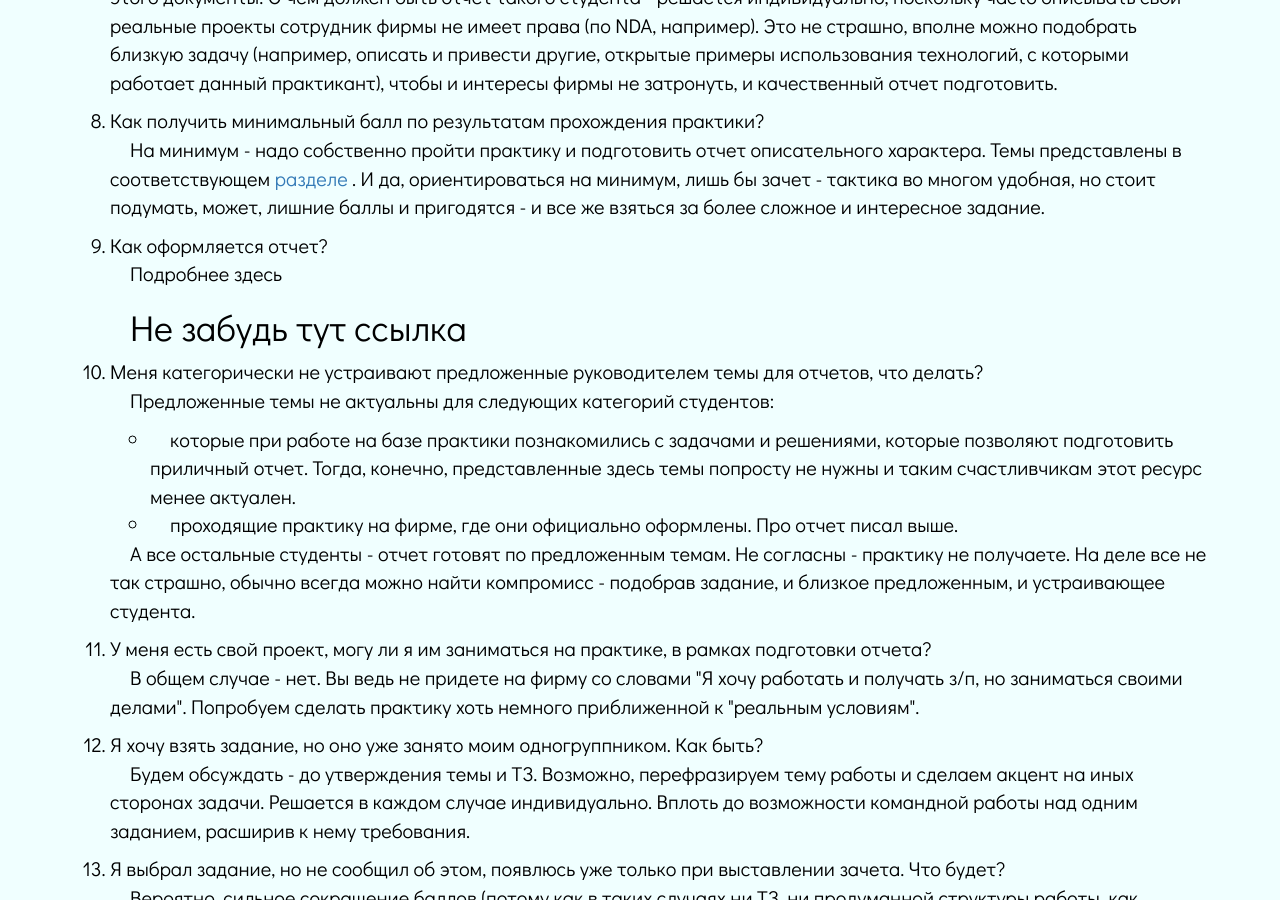
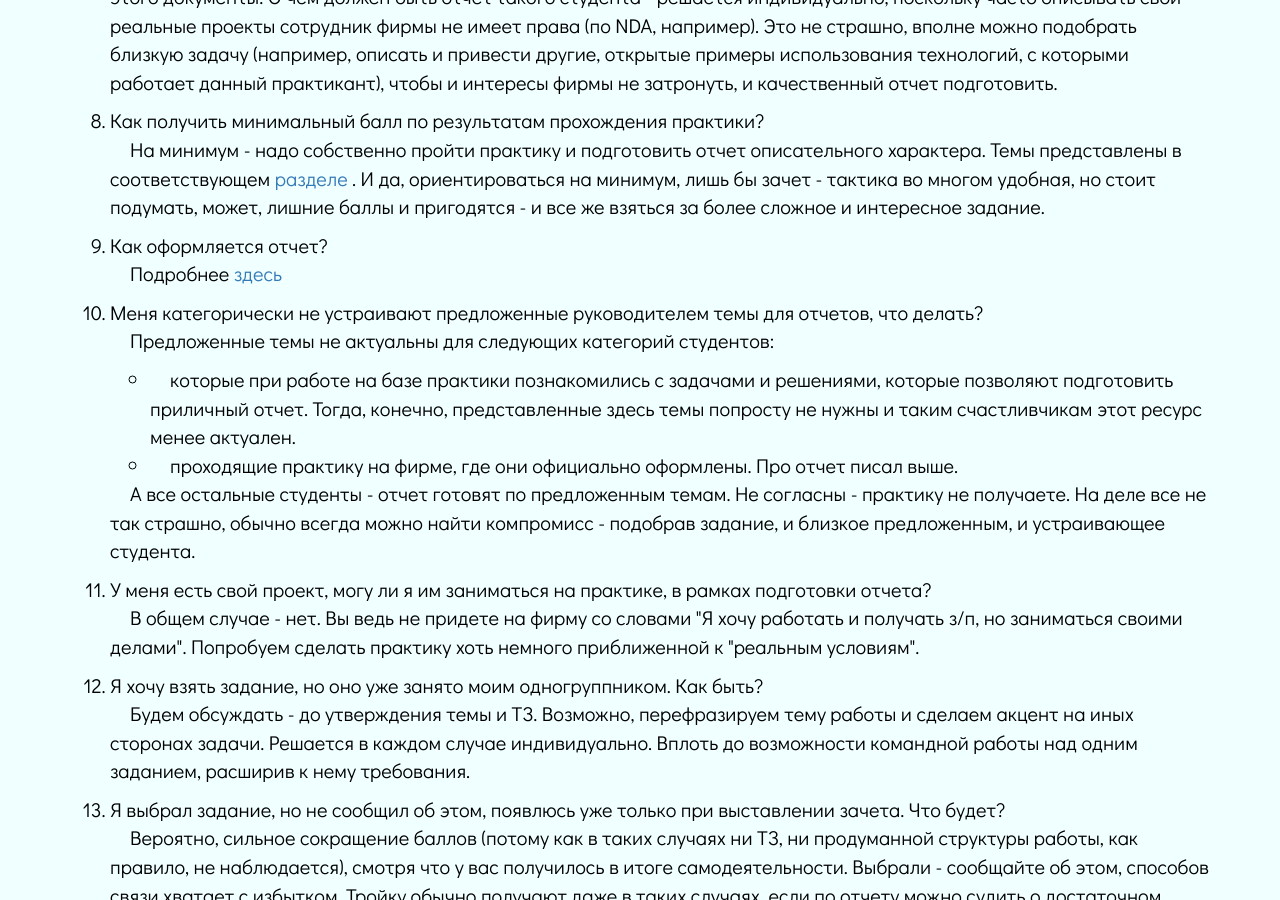
Before and after one commit to Ak1a/Ak1la.github.io, a Jekyll site: the page built from question.html, in a window 1280 px wide and 900 px high, scrolled down 1518 px. Built offline with Jekyll 4.4.1, drawn with Linux system fonts in a browser that asks for light colours; nearby versions of some CDN libraries; comment, search, counter and statistics services are not loaded.

Commit message:
Update question.html

```diff
--- a/question.html
+++ b/question.html
@@ -87,13 +87,13 @@ title: Распространенные вопросы студентов о п
     </li>
     <li>Как получить минимальный балл по результатам прохождения практики?
         <p>На минимум - надо собственно пройти практику и подготовить отчет описательного характера. Темы представлены в
-            соответствующем <a href="three.html">разделе</a> . И да, ориентироваться на минимум, лишь бы зачет - тактика
+            соответствующем <a href="https://ak1a.github.io/Ak1la.github.io/three.html">разделе</a> . И да, ориентироваться на минимум, лишь бы зачет - тактика
             во многом удобная, но стоит
             подумать, может, лишние баллы и пригодятся - и все же взяться за более сложное и интересное задание.</p>
     </li>
     <li>Как оформляется отчет?
-        <p>Подробнее здесь</p>
-        <h1>Не забудь тут ссылка</h1></li>
+        <p>Подробнее <a href="https://ak1a.github.io/Ak1la.github.io/report.html">здесь</a></p>
+        </li>
     <li>Меня категорически не устраивают предложенные руководителем темы для отчетов, что делать?
         <p>Предложенные темы не актуальны для следующих категорий студентов:</p>
         <ul>
```
